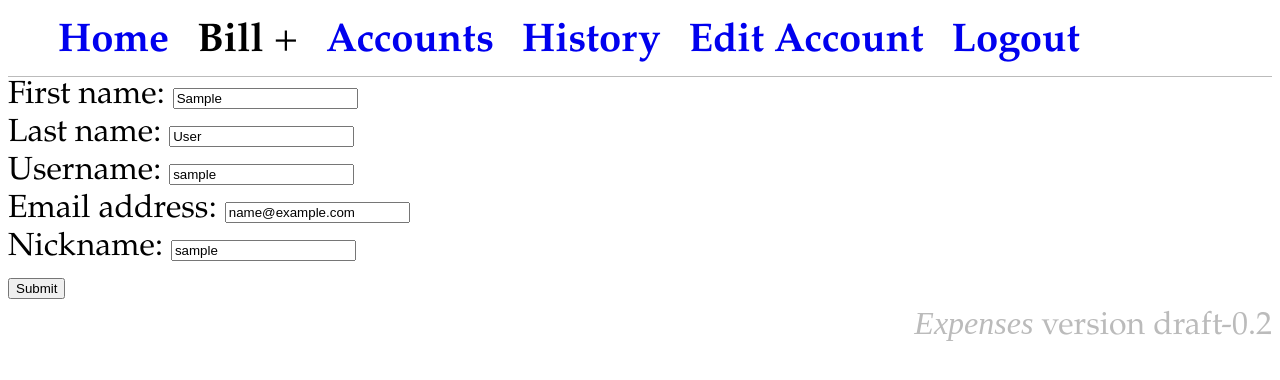
After one commit to NicolasRolin13/EID2PLS-expenses, a Django app: page /accounts/edit in a window 1280 px wide. The commit adds this page. Shown: the top 380 px of the page. Run offline with Django 3.2, Linux system fonts and the light colour scheme; a user stored in the database is signed in; tables that the repository leaves empty hold one stand-in row (values such as "Sample post"); parts of the project's set-up code (start-up, migrations or seed data) failed here and were passed over.

Commit message:
[user] Basic form for editing user information

```diff
--- a/expenses/forms.py
+++ b/expenses/forms.py
@@ -5,6 +5,7 @@ from django import forms
 from expenses.models import Atom, Bill, ExtendedUser
 
 from django.contrib.auth.forms import UserCreationForm
+from django.contrib.auth.models import User
 
 
 class BillForm(forms.ModelForm):
@@ -97,3 +98,16 @@ class ExtendedUserCreationForm(UserCreationForm):
         super().save(*args, **kwargs)
         extended_user = ExtendedUser(user=self.instance, nickname=self.cleaned_data['nickname'])
         extended_user.save()
+
+class UserEditForm(forms.ModelForm):
+    nickname = forms.CharField(max_length=50)
+
+    class Meta:
+        model = User
+        fields = ['first_name', 'last_name', 'username', 'email']
+
+    def save(self, *args, **kwargs):
+            model = super().save(*args, **kwargs)
+            model.extendeduser.nickname = self.cleaned_data['nickname']
+            model.extendeduser.save()
+            return model
--- a/expenses/templates/base.html
+++ b/expenses/templates/base.html
@@ -23,6 +23,7 @@
                     </li>
                     <li><a href="{% url 'balances' %}">Accounts</a></li>
                     <li><a href="{% url 'history' 0 %}">History</a></li>
+                    <li><a href="{% url 'user_edit' %}">Edit Account</a></li>
                     <li><a href="{% url 'logout' %}">Logout</a></li>
                     {% endif %}
                 </ul>
--- a/expenses/templates/home.html
+++ b/expenses/templates/home.html
@@ -37,8 +37,8 @@
         <td>{{ bill.date }}</td>
         <td><a href="{% url 'display_bill' bill.pk %}">{{ bill.title }}</a></td>
         <td>{{ bill.amount }}</td>
-        <td>{% for buyer in bill.list_of_buyers %}{{ buyer.user }}{% if not forloop.last %}, {% endif %}{% endfor %}</td>
-        <td>{% for participant in bill.list_of_participants %}{{ participant.user }}{% if not forloop.last %}, {% endif %}{% endfor %}</td>
+        <td>{% for buyer in bill.list_of_buyers %}{{ buyer.nickname }}{% if not forloop.last %}, {% endif %}{% endfor %}</td>
+        <td>{% for participant in bill.list_of_participants %}{{ participant.nickname }}{% if not forloop.last %}, {% endif %}{% endfor %}</td>
         <td>{{ bill.creator }}</td>
     </tr>
 {% endfor %}
--- /dev/null
+++ b/expenses/templates/user_edit_form.html
@@ -0,0 +1,42 @@
+{% extends "base.html" %}
+
+{% block context_header %}
+{% endblock %}
+{% block main_content %}
+<form action="" method="post">
+    {% csrf_token %}
+    <div class="row">
+        <div class="six columns">
+            {{ form.first_name.label_tag }}
+            {{ form.first_name }}
+            {{ form.first_name.errors }}
+        </div>
+        <div class="six columns">
+            {{ form.last_name.label_tag }}
+            {{ form.last_name }}
+            {{ form.last_name.errors }}
+        </div>
+    </div>
+    <div class="row">
+        <div class="six columns">
+            {{ form.username.label_tag }}
+            {{ form.username }}
+            {{ form.username.errors }}
+        </div>
+        <div class="six columns">
+            {{ form.email.label_tag }}
+            {{ form.email }}
+            {{ form.email.errors }}
+        </div>
+    </div>
+    <div class="row">
+        <div class="six columns">
+            {{ form.nickname.label_tag }}
+            {{ form.nickname }}
+            {{ form.nickname.errors }}
+        </div>
+    </div>
+    <input class="button-primary" type=submit value="Submit" />
+</form>
+
+{% endblock %}
--- a/expenses/urls.py
+++ b/expenses/urls.py
@@ -11,6 +11,7 @@ urlpatterns = [
     url(r'^bill/view/(?P<bill_id>\d+)/?$', views.display_bill, name='display_bill'),
     url(r'^bill/repayment/?$', views.RepaymentView.as_view(), name='repayment_form'),
     url(r'^accounts/create/?$', views.UserCreateView.as_view(), name='user_create'),
+    url(r'^accounts/edit/?$', views.UserEditView.as_view(), name='user_edit'),
     url(r'^accounts/login/?$', 'django.contrib.auth.views.login', name='login'),
     url(r'^accounts/logout/?$', 'django.contrib.auth.views.logout', name='logout'),
     url(r'^accounts/history/?$', views.view_account_history, name='account_history'),
--- a/expenses/views.py
+++ b/expenses/views.py
@@ -5,12 +5,12 @@ from django.core.urlresolvers import reverse_lazy
 from django.contrib.auth.decorators import login_required
 from django.utils.decorators import method_decorator
 from django.core.exceptions import ValidationError
-from django.views.generic.edit import FormView
+from django.views.generic.edit import FormView, UpdateView
 from django.contrib.formtools.wizard.views import SessionWizardView
 from django.forms.models import formset_factory
 
-from expenses.forms import BillForm, RepaymentForm, ExtendedUserCreationForm, CustomSplitForm, CustomSplitFormSet
-from expenses.models import Atom, Bill, ExtendedUser
+from expenses.forms import BillForm, RepaymentForm, ExtendedUserCreationForm, UserEditForm, CustomSplitForm, CustomSplitFormSet
+from expenses.models import Atom, Bill, ExtendedUser, User
 
 
 # Bill related
@@ -154,6 +154,25 @@ class UserCreateView(FormView):
         return super().form_valid(form)
 
 
+class UserEditView(UpdateView):
+    template_name = 'user_edit_form.html'
+    form_class = UserEditForm
+    model = User
+    success_url = reverse_lazy('home')
+
+    def get_object(self, queryset=None):
+        return self.request.user
+
+    def get_initial(self):
+        initial = super().get_initial()
+        initial.update({'nickname': self.object.extendeduser.nickname})
+        return initial
+
+    @method_decorator(login_required)
+    def dispatch(self, *args, **kwargs):
+        return super().dispatch(*args, **kwargs)
+
+
 # Others
 ###################
 
```
